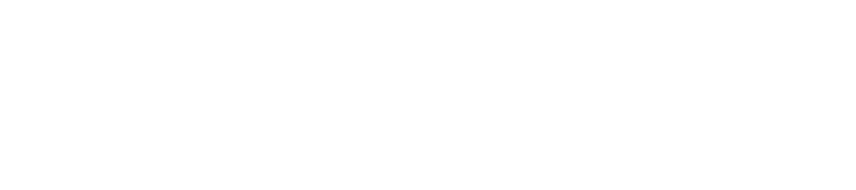
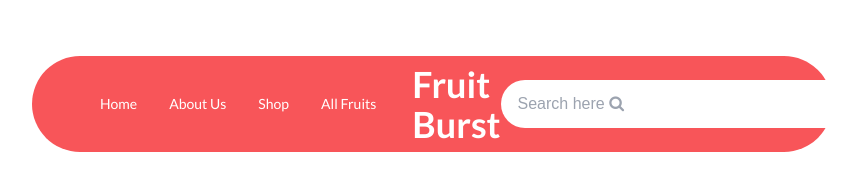
Before and after one commit to masudulalam/RB7A3-fruit-brust, a plain HTML site: page index.html in a window 1280 px wide. Shown: the whole page, without its empty margins (208-1064 px from the left). Drawn offline with nearby package versions, Linux system fonts and the light colour scheme.

Commit message:
added navbar

```diff
--- a/index.html
+++ b/index.html
@@ -8,11 +8,46 @@
     <!-- tailwind and daisyUI -->
     <link href="https://cdn.jsdelivr.net/npm/daisyui@3.7.4/dist/full.css" rel="stylesheet" type="text/css" />
     <script src="https://cdn.tailwindcss.com"></script>
+    <!-- google fonts -->
+    <link rel="preconnect" href="https://fonts.googleapis.com">
+    <link rel="preconnect" href="https://fonts.gstatic.com" crossorigin>
+    <link href="https://fonts.googleapis.com/css2?family=Lato:wght@400;700&display=swap" rel="stylesheet">
+
+    <!-- fontawesome icon -->
+    <script src="https://kit.fontawesome.com/c8e1fcdab8.js" crossorigin="anonymous"></script>
+    <!-- fontawesome link -->
+    <link rel='stylesheet' href='https://cdnjs.cloudflare.com/ajax/libs/font-awesome/4.7.0/css/font-awesome.min.css'>
+
+    <style>
+        .font-lato{
+            font-family: 'Lato', sans-serif;
+        }
+    </style>
 </head>
 
-<body>
-    <header>
-
+<body class="font-lato">
+    <header class="mx-60 my-14">
+        <!-- navbar -->
+        <div class="navbar bg-[#F85559] rounded-full justify-between px-12">
+            <div class="navbar-center hidden lg:flex text-white text-lg font-medium">
+                <ul class="menu menu-horizontal px-1">
+                    <li><a>Home</a></li>
+                    <li><a>About Us</a></li>
+                    <li><a>Shop</a></li>
+                    <li><a>All Fruits</a></li>
+                </ul>
+            </div>
+            <div class="">
+                <a class="mr-4"><img src="images/logo.png" alt="Logo-image"></a>
+                <h3 class="text-4xl font-bold text-white">Fruit Burst</h3>
+            </div>
+            <div class="">
+                <div class="form-control">
+                    <input type="text" placeholder="Search here &#xF002" style="font-family: Arial, FontAwesome"
+                        class="input border-transparent bg-white rounded-3xl w-auto lg:w-96"/>
+                </div>
+            </div>
+        </div>
     </header>
     <main>
 
```
